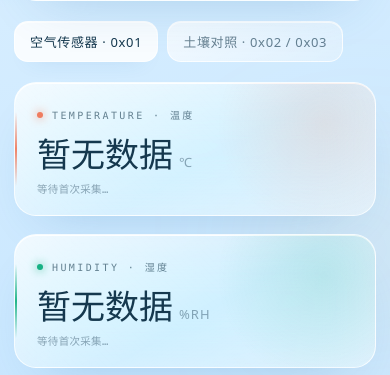
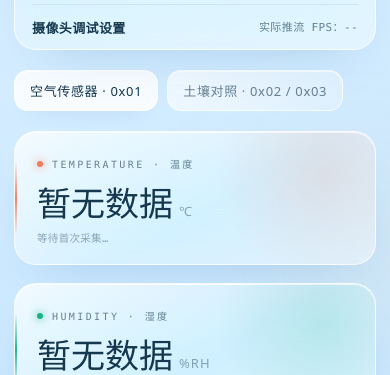
Before and after one commit to Zeppel11111/Plant_Net, a Flask app: page / in a window 390 px wide. Shown: the part 608-983 px from the top of the page. Run offline with Flask 3, Linux system fonts and the light colour scheme; data that the repository does not hold is empty; parts of the project's set-up code (start-up, migrations or seed data) failed here and were passed over.

Commit message:
完善摄像头监控画质与网页调试面板

```diff
--- a/Flask_TCP/plant_server/camera.py
+++ b/Flask_TCP/plant_server/camera.py
@@ -1,9 +1,12 @@
 """相机接入：接收 JPEG 帧、维护最新画面，并保存定时或手动截图。"""
 
 import os
+import json
 import socket
 import threading
 import time
+import urllib.parse
+import urllib.request
 from datetime import datetime
 from .config import PHOTO_DIR, PUSH_PORT, RECORD_DEVICE, SNAP_INTERVAL_SEC
 from .device_ids import AIR_DEVICE_ID
@@ -26,6 +29,38 @@ FRAME_LOCK = threading.Lock()
 
 
 FRAME_BUF = {"jpeg": None, "ts": 0.0, "ok": 0, "bad": 0}
+CAM_HTTP = urllib.request.build_opener(urllib.request.ProxyHandler({}))
+
+
+def _cam_control_url(path, params=None):
+    """只访问当前推流设备在局域网内的相机控制服务。"""
+    ip = CAM_IP.get(RECORD_DEVICE)
+    if not ip:
+        raise RuntimeError("CAM 尚未连接推流，无法获取控制地址")
+    query = "?" + urllib.parse.urlencode(params) if params else ""
+    return "http://%s:80%s%s" % (ip, path, query)
+
+
+def get_camera_settings():
+    """向 CAM 读取实际生效的 JPEG 质量、帧率上限和实测推流 FPS。"""
+    with CAM_HTTP.open(_cam_control_url("/status"), timeout=3) as resp:
+        status = json.load(resp)
+    if "push_fps_limit" not in status or "push_actual_fps_x10" not in status:
+        raise RuntimeError("CAM 固件尚未包含网页调试控制，请先烧录新版固件")
+    return {
+        "quality": int(status["quality"]),
+        "fps_limit": int(status["push_fps_limit"]),
+        "actual_fps": int(status["push_actual_fps_x10"]) / 10,
+    }
+
+
+def set_camera_settings(fps_limit, quality):
+    """通过 CAM 自带的 /control 接口修改当前运行参数。"""
+    for variable, value in (("push_fps", fps_limit), ("quality", quality)):
+        url = _cam_control_url("/control", {"var": variable, "val": value})
+        with CAM_HTTP.open(url, timeout=3) as resp:
+            resp.read()
+    return get_camera_settings()
 
 
 def photo_save(device_id, temp_x10, humi_x10, lux, jpeg):
--- a/Flask_TCP/plant_server/static/css/dashboard.css
+++ b/Flask_TCP/plant_server/static/css/dashboard.css
@@ -116,6 +116,7 @@ h1 .leaf{display:grid;place-items:center;width:42px;height:42px;border-radius:13
 /* ---------- chart card ---------- */
 .chart-card{padding:22px 24px 14px;margin-bottom:20px;
   animation:rise .6s cubic-bezier(.2,.7,.3,1) .26s both}
+.monitor-card{box-sizing:border-box;max-width:640px;margin:0 auto 20px}
 .chart-head{display:flex;justify-content:space-between;align-items:baseline;gap:12px;margin-bottom:2px}
 .chart-head h2{display:flex;align-items:center;gap:9px;
   font-size:15px;font-weight:600;letter-spacing:.09em}
@@ -125,6 +126,23 @@ h1 .leaf{display:grid;place-items:center;width:42px;height:42px;border-radius:13
   color:var(--ink-faint);letter-spacing:.04em;text-align:right}
 .series{margin:12px 0 3px}
 .series canvas{width:100%;height:118px;display:block}
+.monitor-image{display:block;width:100%;max-width:560px;height:auto;margin:0 auto;
+  aspect-ratio:4/3;object-fit:contain;border-radius:14px;background:#0d2330}
+.camera-debug{margin-top:16px;padding-top:13px;border-top:1px solid var(--line-soft)}
+.camera-debug summary{cursor:pointer;display:flex;justify-content:space-between;gap:12px;
+  color:var(--ink);font-size:13px;font-weight:600;letter-spacing:.03em}
+.camera-debug summary span{color:var(--ink-dim);font-family:var(--mono);font-size:11px;font-weight:400}
+.camera-controls{display:grid;grid-template-columns:repeat(2,minmax(0,1fr));gap:14px 20px;margin-top:17px}
+.camera-field{display:grid;gap:8px;min-width:0;font-size:12px;color:var(--ink-dim)}
+.camera-field>span{display:flex;justify-content:space-between;gap:10px;color:var(--ink);font-weight:600}
+.camera-field output{font-family:var(--mono);color:var(--green)}
+.camera-field input{width:100%;accent-color:var(--green);cursor:pointer}
+.camera-field small{font-size:10.5px;color:var(--ink-faint);line-height:1.5}
+.camera-actions{grid-column:1/-1;display:flex;align-items:center;gap:12px;flex-wrap:wrap}
+.camera-actions button{border:1px solid var(--line);border-radius:10px;padding:8px 13px;
+  background:rgba(255,255,255,.7);color:var(--ink);font:inherit;font-size:12px;cursor:pointer}
+.camera-actions button:disabled{opacity:.55;cursor:wait}
+.camera-actions span{font-size:11px;color:var(--ink-dim)}
 .legend{display:flex;gap:22px;margin:8px 0 2px;flex-wrap:wrap;
   font-family:var(--mono);font-size:11px;letter-spacing:.05em;color:var(--ink-dim)}
 .legend i{display:inline-block;width:17px;height:2px;border-radius:2px;
@@ -214,6 +232,7 @@ tbody tr:last-child td{border-bottom:none}
   .compare-grid{grid-template-columns:1fr}
 }
 @media(max-width:520px){
+  .camera-controls{grid-template-columns:1fr}
   body{padding:22px 14px 64px}
   .chart-card,.table-card{padding:19px 17px 12px}
   .chart-head{flex-direction:column;align-items:flex-start;gap:6px}
--- a/Flask_TCP/plant_server/static/js/dashboard.js
+++ b/Flask_TCP/plant_server/static/js/dashboard.js
@@ -394,6 +394,55 @@ function snapNow(){
     .then(function(){if(b){b.disabled=false;b.textContent="拍照存库";}});
 }
 
+/* ---------- 摄像头调试：由 Flask 转发设置到当前连接的 CAM ---------- */
+(function initCameraSettings(){
+  var details=document.getElementById("cameraDebug"),form=document.getElementById("cameraSettingsForm");
+  if(!details||!form)return;
+  var fps=document.getElementById("cameraFps"),quality=document.getElementById("cameraQuality"),
+      fpsValue=document.getElementById("cameraFpsValue"),qualityValue=document.getElementById("cameraQualityValue"),
+      actual=document.getElementById("cameraActualFps"),status=document.getElementById("cameraSettingsStatus"),
+      button=document.getElementById("cameraApply"),loading=false;
+  function showValues(){fpsValue.textContent=fps.value+" FPS";qualityValue.textContent=quality.value;}
+  fps.addEventListener("input",showValues);
+  quality.addEventListener("input",showValues);
+
+  async function readSettings(fillInputs){
+    if(loading)return;
+    loading=true;
+    try{
+      var response=await fetch("/api/camera/settings",{cache:"no-store"});
+      var data=await response.json();
+      if(!response.ok||!data.ok)throw new Error(data.err||"读取失败");
+      if(fillInputs){fps.value=data.fps_limit;quality.value=data.quality;showValues();}
+      actual.textContent="实际推流 FPS："+Number(data.actual_fps).toFixed(1);
+      status.textContent="当前 CAM 设置已读取";
+    }catch(error){
+      actual.textContent="实际推流 FPS：--";
+      status.textContent=error.message;
+    }finally{loading=false;}
+  }
+
+  details.addEventListener("toggle",function(){if(details.open)readSettings(true);});
+  setInterval(function(){if(details.open)readSettings(false);},10000);
+  form.addEventListener("submit",async function(event){
+    event.preventDefault();
+    if(loading)return;
+    loading=true;button.disabled=true;status.textContent="正在应用到 CAM…";
+    try{
+      var response=await fetch("/api/camera/settings",{
+        method:"POST",headers:{"Content-Type":"application/json"},
+        body:JSON.stringify({fps_limit:Number(fps.value),quality:Number(quality.value)})
+      });
+      var data=await response.json();
+      if(!response.ok||!data.ok)throw new Error(data.err||"设置失败");
+      fps.value=data.fps_limit;quality.value=data.quality;showValues();
+      actual.textContent="实际推流 FPS："+Number(data.actual_fps).toFixed(1);
+      status.textContent="已应用；约 10 秒后更新实际 FPS";
+    }catch(error){status.textContent=error.message;}
+    finally{button.disabled=false;loading=false;}
+  });
+})();
+
 /* ---------- 监控：Flask MJPEG 实时流（/api/live，浏览器一次连接持续收帧） ---------- */
 function refreshCam(){
   var box=document.getElementById("monBox"), img=document.getElementById("liveCam"),
--- a/Flask_TCP/plant_server/templates/index.html
+++ b/Flask_TCP/plant_server/templates/index.html
@@ -6,7 +6,7 @@
 <meta name="viewport" content="width=device-width, initial-scale=1">
 <meta name="color-scheme" content="light">
 <title>植物生长观测站</title>
-<link rel="stylesheet" href="/static/css/dashboard.css">
+<link rel="stylesheet" href="/static/css/dashboard.css?v=cam-controls-1">
 </head>
 <body>
 <div class="wrap">
@@ -24,13 +24,32 @@
     <div id="snapBox" style="margin:10px 0 0;display:none"></div>
   </header>
 
-  <section class="chart-card" id="monBox" style="display:none;margin-bottom:20px">
+  <section class="chart-card monitor-card" id="monBox" style="display:none">
     <div class="chart-head">
       <h2><span style="width:5px;height:15px;border-radius:3px;background:linear-gradient(180deg,#17b184,rgba(23,177,132,.08));display:inline-block;margin-right:9px"></span>实时监控</h2>
       <div class="hint">MJPEG 流 · 页面不保存 · 截图走“拍照存库”入库</div>
     </div>
-    <img id="liveCam" alt="监控画面" style="width:100%;border-radius:14px;display:block;background:#0d2330">
+    <img id="liveCam" class="monitor-image" alt="监控画面">
     <div class="hint" id="monHint" style="margin-top:6px">等待设备上报，获取 CAM 地址…</div>
+    <details class="camera-debug" id="cameraDebug">
+      <summary>摄像头调试设置 <span id="cameraActualFps">实际推流 FPS：--</span></summary>
+      <form id="cameraSettingsForm" class="camera-controls">
+        <label class="camera-field" for="cameraFps">
+          <span>推流帧率上限 <output id="cameraFpsValue" for="cameraFps">10 FPS</output></span>
+          <input id="cameraFps" type="range" min="1" max="15" step="1" value="10">
+          <small>实际帧率还取决于采集、Wi-Fi 和 Flask 转播耗时。</small>
+        </label>
+        <label class="camera-field" for="cameraQuality">
+          <span>JPEG 质量值 <output id="cameraQualityValue" for="cameraQuality">12</output></span>
+          <input id="cameraQuality" type="range" min="6" max="30" step="1" value="12">
+          <small>数值越小，画质越高、每帧通常越大。</small>
+        </label>
+        <div class="camera-actions">
+          <button type="submit" id="cameraApply">应用到 CAM</button>
+          <span id="cameraSettingsStatus" role="status" aria-live="polite">展开后读取 CAM 当前设置</span>
+        </div>
+      </form>
+    </details>
   </section>
 
   <div class="tabs" role="tablist" aria-label="遥测数据分组">
@@ -97,6 +116,6 @@ window.PLANT_NET_DATA = {
   table_rows: @@TABLE_ROWS@@
 };
 </script>
-<script src="/static/js/dashboard.js"></script>
+<script src="/static/js/dashboard.js?v=cam-controls-1"></script>
 </body>
 </html>
--- a/Flask_TCP/plant_server/web.py
+++ b/Flask_TCP/plant_server/web.py
@@ -9,7 +9,8 @@ from .config import PHOTO_DIR, RECORD_DEVICE
 from .storage import get_conn, save_row, fetch_recent
 from .dashboard import (tfmt, hfmt, dashboard_record, dashboard_series,
                         grouped_table_rows, api_row)
-from .camera import (CAM_IP, photo_save, get_latest_frame, save_snapshot)
+from .camera import (CAM_IP, photo_save, get_latest_frame, save_snapshot,
+                     get_camera_settings, set_camera_settings)
 
 
 app = Flask(__name__)
@@ -133,6 +134,28 @@ def api_live():
     return Response(gen(), mimetype="multipart/x-mixed-replace; boundary=frame")
 
 
+@app.route("/api/camera/settings", methods=["GET", "POST"])
+def api_camera_settings():
+    """网页调试面板经 Flask 调整 CAM，避免浏览器直接访问不同源设备。"""
+    if request.method == "POST":
+        data = request.get_json(silent=True) or {}
+        fps_limit = data.get("fps_limit")
+        quality = data.get("quality")
+        if (type(fps_limit) is not int or not 1 <= fps_limit <= 15 or
+                type(quality) is not int or not 6 <= quality <= 30):
+            return jsonify(ok=False, err="帧率上限需为 1–15，JPEG 质量值需为 6–30"), 400
+        try:
+            settings = set_camera_settings(fps_limit, quality)
+        except Exception as exc:
+            return jsonify(ok=False, err="CAM 设置失败：%s" % exc), 503
+    else:
+        try:
+            settings = get_camera_settings()
+        except Exception as exc:
+            return jsonify(ok=False, err="CAM 状态读取失败：%s" % exc), 503
+    return jsonify(ok=True, **settings)
+
+
 @app.route("/api/camip")
 def api_camip():
     """网页用它拿 CAM 的 IP，把 <img> 指向 :82/stream 显示实时监控"""
```
Also changed, not shown: 2 other files.
